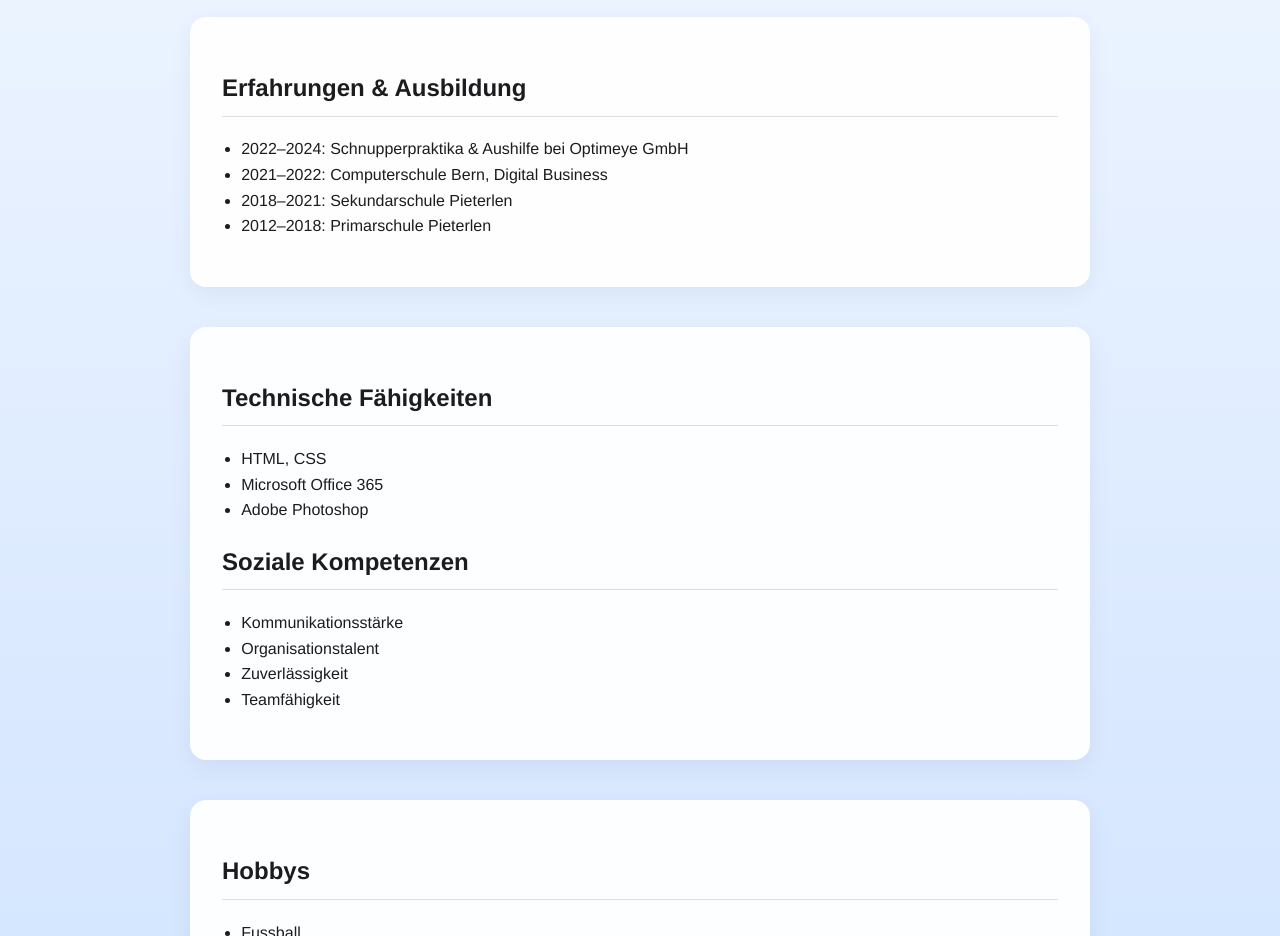
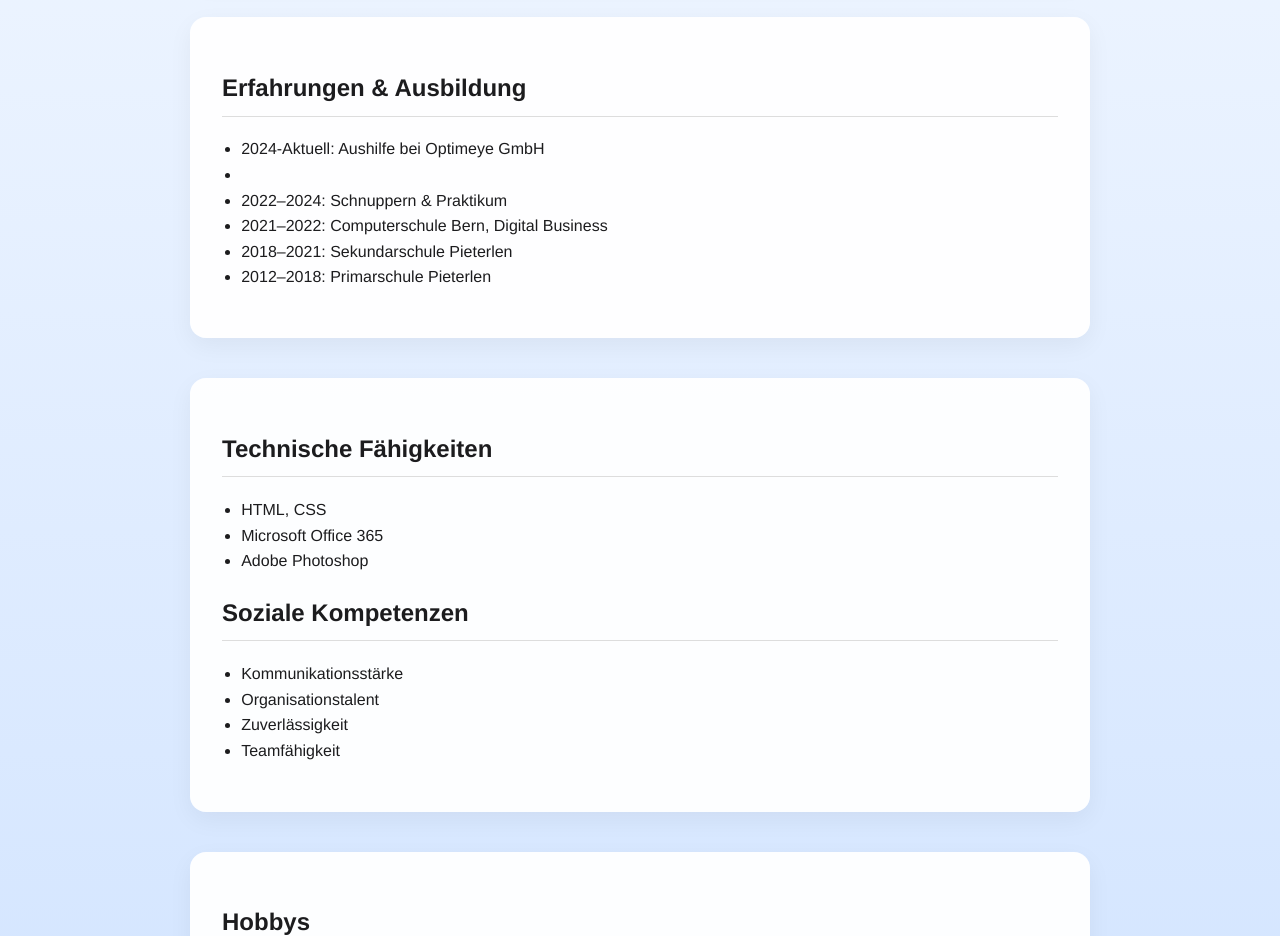
Before and after one commit to Rodney4PF/Rodney-Informatiker-Applikationsentwickler-EFZ, a plain HTML site: page index.html in a window 1280 px wide. Shown: the part 880-1816 px from the top of the page. Drawn offline with Linux system fonts and the light colour scheme; a web font is replaced by a local one.

Commit message:
Update index.html

```diff
--- a/index.html
+++ b/index.html
@@ -90,7 +90,8 @@
     <section>
       <h2>Erfahrungen & Ausbildung</h2>
       <ul>
-        <li>2022–2024: Schnupperpraktika & Aushilfe bei Optimeye GmbH</li>
+        <li>2024-Aktuell: Aushilfe bei Optimeye GmbH<li>
+        <li>2022–2024: Schnuppern & Praktikum</li>
         <li>2021–2022: Computerschule Bern, Digital Business</li>
         <li>2018–2021: Sekundarschule Pieterlen</li>
         <li>2012–2018: Primarschule Pieterlen</li>
```
